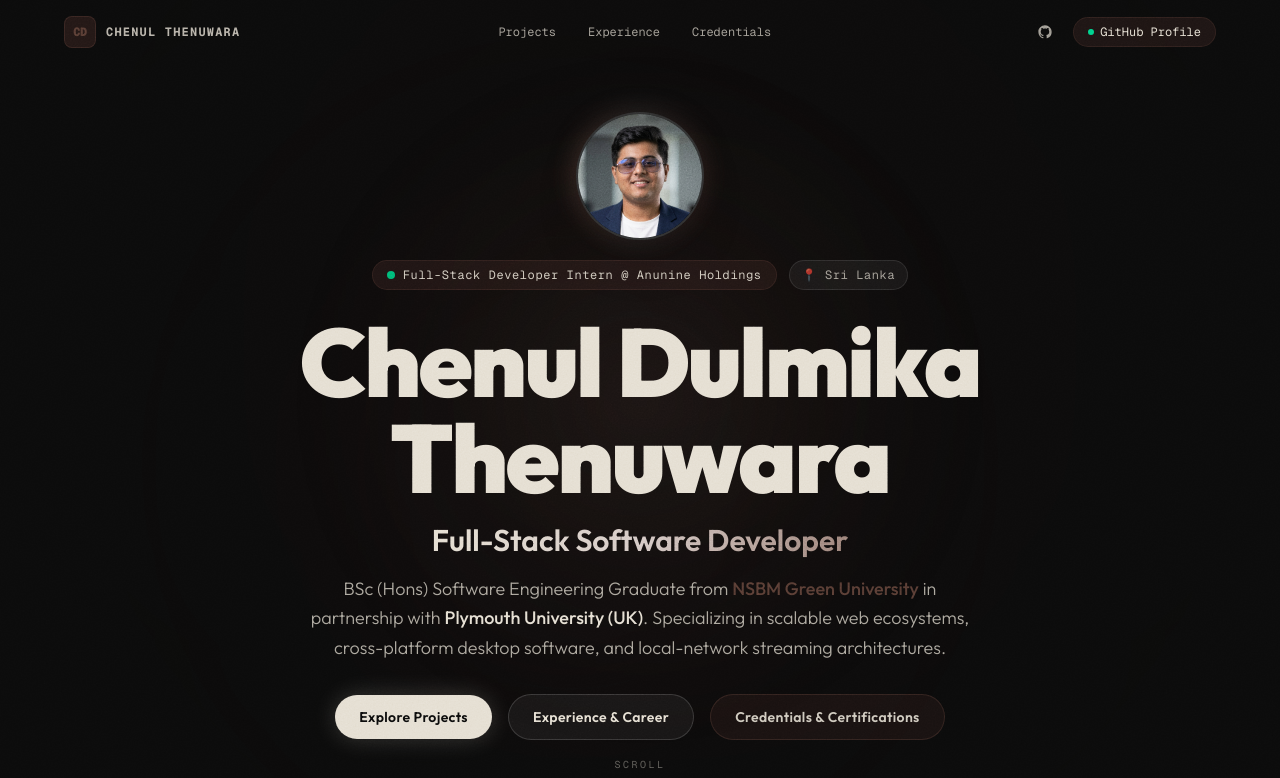
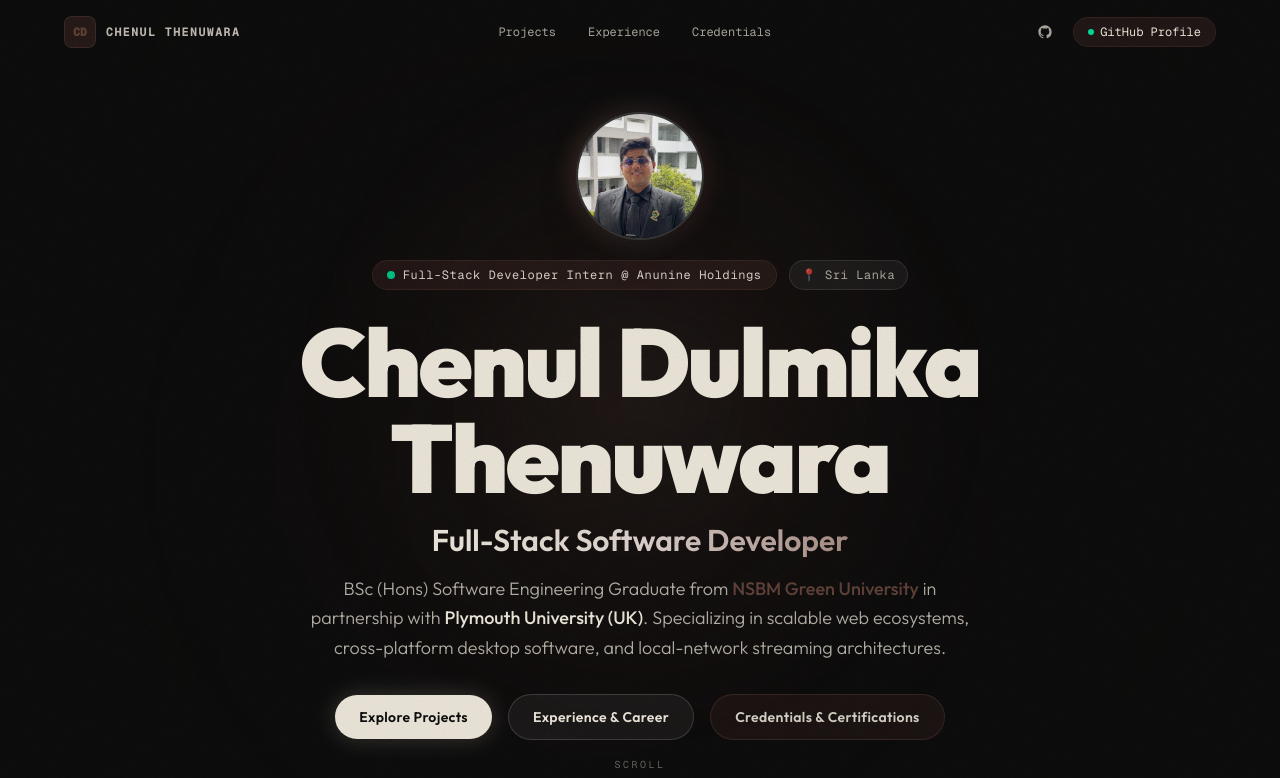
Before and after one commit to Chenul-Thenuwara/portfolio, a Next.js app: page / in a window 1280 px wide. Shown: the top 778 px of the page. Built offline with nearby package versions, Linux system fonts and the light colour scheme.

Commit message:
Use exact authentic original profile photo for Hero avatar

```diff
--- a/src/components/hero/Hero.tsx
+++ b/src/components/hero/Hero.tsx
@@ -63,12 +63,12 @@ export default function Hero() {
           <div className="absolute -inset-1 rounded-full bg-gradient-to-r from-walnut-light via-foreground/20 to-walnut blur-md opacity-60 group-hover:opacity-100 transition duration-500" />
           <div className="relative w-28 h-28 sm:w-32 sm:h-32 rounded-full overflow-hidden border-2 border-white/20 shadow-2xl bg-black">
             <Image
-              src="/images/headshot.jpg"
+              src="/images/profile.jpg"
               alt="Chenul Dulmika Thenuwara"
-              width={128}
-              height={128}
+              width={140}
+              height={140}
               priority
-              className="w-full h-full object-cover object-top scale-105 group-hover:scale-110 transition duration-500"
+              className="w-full h-full object-cover object-[50%_18%] scale-105 group-hover:scale-110 transition duration-500"
             />
           </div>
         </motion.div>
```
Also changed, not shown: public/images/headshot.jpg.
